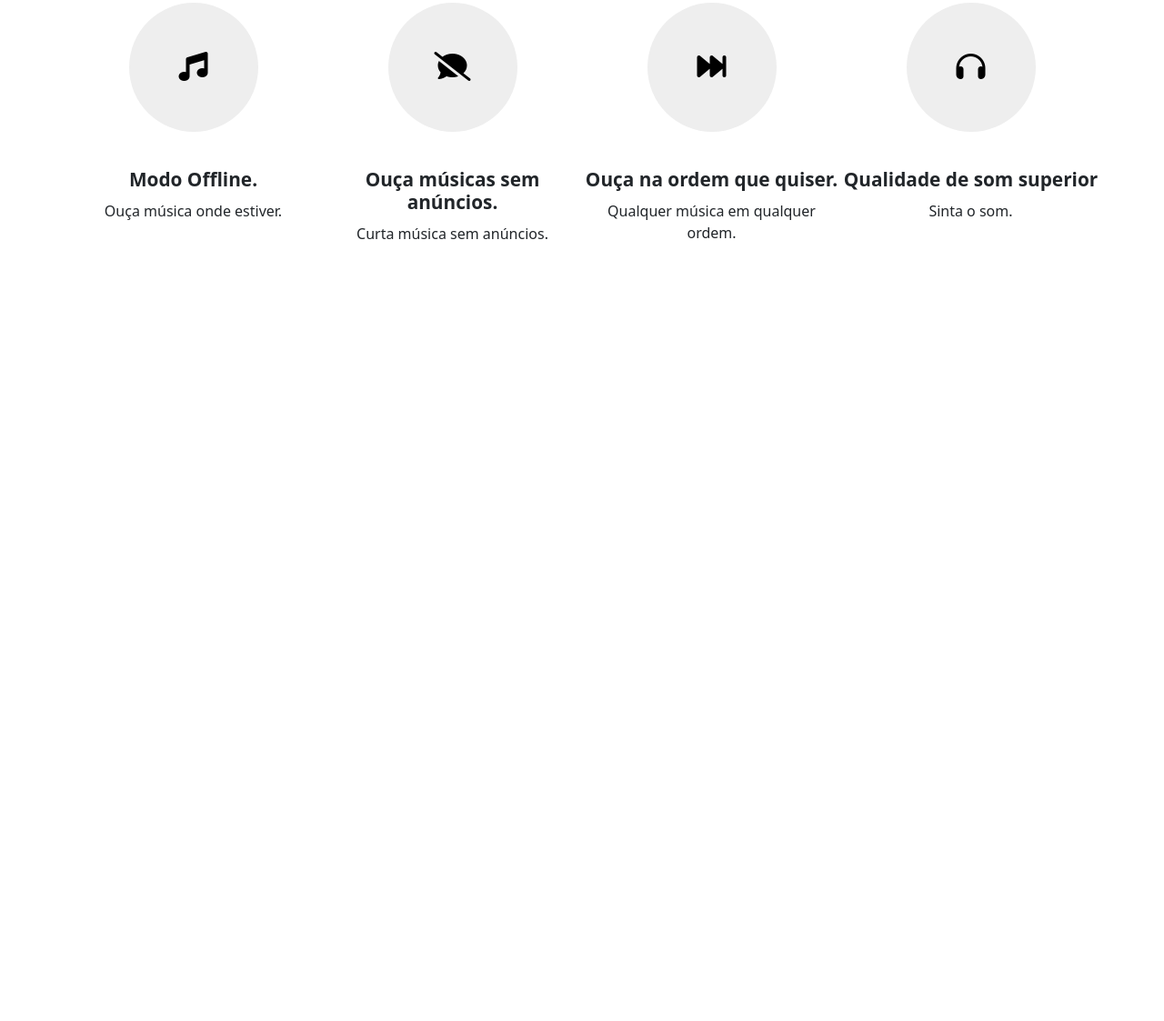
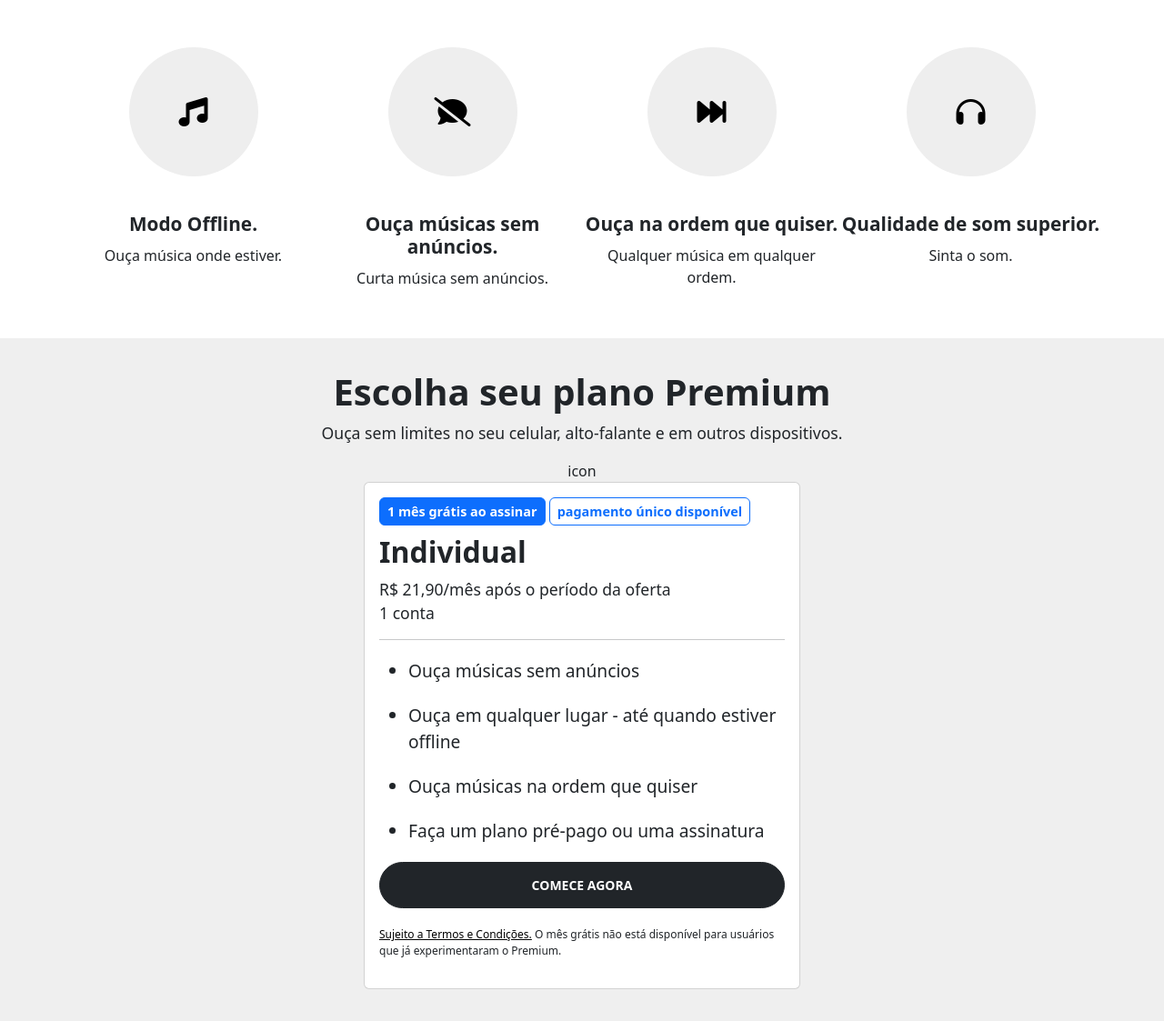
Before and after one commit to SantosFab/First-Web-Project---Spotify, a website: page index.html in a window 1280 px wide. Shown: the part 507-1630 px from the top of the page at 91% size. Before the commit the page ends 830 px from the top, so only its background shows below. Drawn offline with nearby package versions, Linux system fonts and the light colour scheme.

Commit message:
Terceira section - nao finalizada

```diff
--- a/index.html
+++ b/index.html
@@ -120,7 +120,7 @@
                 <i class="fa-solid fa-headphones  fa-2xl" style="color: #000000;"></i>
                 <div>
                   <h2>
-                    Qualidade de som superior
+                    Qualidade de som superior.
                   </h2>
                   <p>
                   Sinta o som.
@@ -131,6 +131,60 @@
           </div>
         </div>
       </section>
+      <!-- Inicio da terceira section -->
+      <div class="bgSection3">
+        <section class="container d-flex align-items-center flex-column ">
+          <h1>
+            Escolha seu plano Premium
+          </h1>
+          <p class="descritionh1">
+            Ouça sem limites no seu celular, alto-falante e em outros dispositivos.
+          </p>
+          <div>
+            icon
+          </div>
+          <div class="card">
+            <div class="card-body">
+              <div>
+                <span class="btn btn-primary">
+                  1 mês grátis ao assinar
+                </span>
+                <span class="btn btn-outline-primary">
+                  pagamento único disponível
+                </span>
+              </div>
+              <h2>
+                Individual
+              </h2>
+              <p>
+                R$ 21,90/mês após o período da oferta <br> 1 conta
+              </p>
+              <hr>
+              <ul>
+                <li>
+                    Ouça músicas sem anúncios
+                </li>
+                <li>
+                    Ouça em qualquer lugar - até quando estiver offline
+                </li>
+                <li>
+                    Ouça músicas na ordem que quiser
+                </li>
+                <li>
+                    Faça um plano pré-pago ou uma assinatura
+                </li>
+              </ul>
+              <a class="btn btn-dark rounded-pill d-flex justify-content-center">
+                  COMECE AGORA
+              </a>
+              <p class="termo_condições">
+                <a href="">Sujeito a Termos e Condições.</a>
+                O mês grátis não está disponível para usuários que já experimentaram o Premium.
+              </p>
+            </div>
+          </div>
+        </section>
+      </div>
     </main>
 
     <script src="https://cdn.jsdelivr.net/npm/bootstrap@5.3.1/dist/js/bootstrap.bundle.min.js" integrity="sha384-HwwvtgBNo3bZJJLYd8oVXjrBZt8cqVSpeBNS5n7C8IVInixGAoxmnlMuBnhbgrkm" crossorigin="anonymous"></script>
--- a/scss/main.scss
+++ b/scss/main.scss
@@ -3,19 +3,30 @@
     margin: 0;
     padding: 0;
 }
+
 html {
     font-family: Helvetica,Arial,sans-serif;
 }
 
-div.section1 div a {
-    padding: 14px 32px;
-}
- .termo_condições {
+.termo_condições {
      font-size: 12px;
 }
+
 p.termo_condições a {
     color: white;
 }
+
+div.card p.termo_condições a {
+    color: black
+}
+
+.section1 div a, div.card-body ul+a {
+    font-size: 14px;
+    font-weight: bold;
+    margin-bottom: 20px;
+    padding: 14px 32px;
+}
+
 //navbar
  header {
     background-color: black;
@@ -23,10 +34,12 @@ p.termo_condições a {
     margin: 9 auto;
 
 }
+
  header div.container{
     padding: auto;
     margin-top: 9px;
 }
+
  .writerLogo{
     margin: auto 5px;
     box-sizing: border-box;
@@ -34,6 +47,7 @@ p.termo_condições a {
     font-weight: bold;
     font-size: 1.2em;
 }
+
 #navBarPrimary ul li a {
     color: white;
     font-weight: bold;
@@ -41,11 +55,13 @@ p.termo_condições a {
     margin: 7px 0;
     display: inline-block;
 }
+
 .separador {
     border: 1px white solid;
     height: 18px;
     margin: auto 17px;
 }
+
 nav#navBarPrimary a:hover {
     color: #0BC660;
 }
@@ -66,11 +82,8 @@ nav#navBarPrimary a:hover {
     font-weight: bold;
 }
 
-.section1 div a {
-    font-size: 14px;
-    font-weight: bold;
-    margin-bottom: 20px;
-}
+
+
 //inicio da section 2
 .section2 {
     margin: 35px 0;
@@ -80,6 +93,7 @@ section.section2 h1{
     font-weight: 700;
     margin-bottom: 40px;
 }
+
 div.iconSectionTwo {
     display: flex;
     align-items: center;
@@ -95,8 +109,50 @@ div.iconSectionTwo i {
     background-color: #EEEEEE;
     margin: 0px 20px 40px 0;
 }
+
 div.iconSectionTwo h2 {
     font-weight: 700;
+}
+
+//inicio da terceira section
+div.bgSection3 {
+    background-color: #EFEFEF;
+    padding: 35px 15px;
+}
+
+div.bgSection3 h1 {
+    font-weight: 700;
+}
+
+.descritionh1 {
+    text-align: center;
+    font-size: 1.1em;
+    padding: 0 10px;
+}
+
+div.card {
+   width: 480px;
+}
+
+div.card span {
+    padding: 4px 8px;
+    font-weight: 800;
+    margin-bottom: 10px;
+    font-size: 0.9em;
+}
+
+div.card h2 {
+    font-weight: 700;
+}
+
+div.card h2+p{
+    font-size: 1.1em;
+}
+
+
+div.card ul li {
+    font-size: 1.2em;
+    margin: 20px 0;
 }
 
 // Small devices (landscape phones, 576px and up)
@@ -115,6 +171,10 @@ div.iconSectionTwo h2 {
     }
     .initDescripion {
         font-size: 1.5em;
+    }
+    section.section2 h1{
+       font-size: 3em;
+       margin-bottom: 80px;
     }
     .section2-layout{
         display: flex;
```
Also changed, not shown: scss/main.css, 1 other file.
